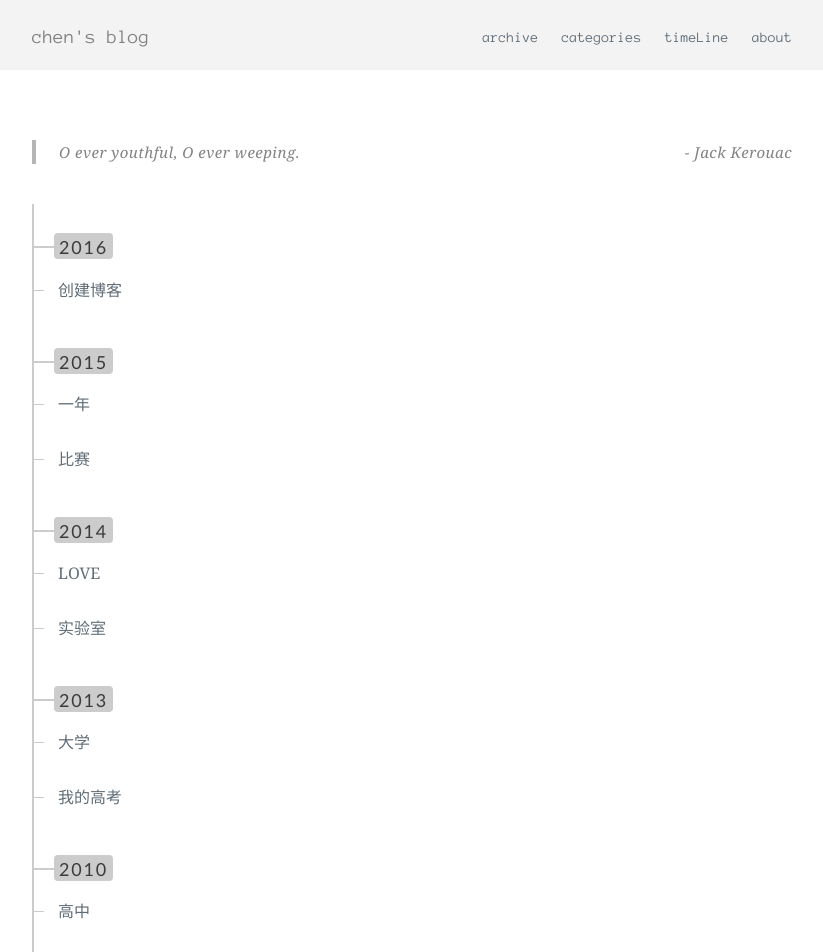
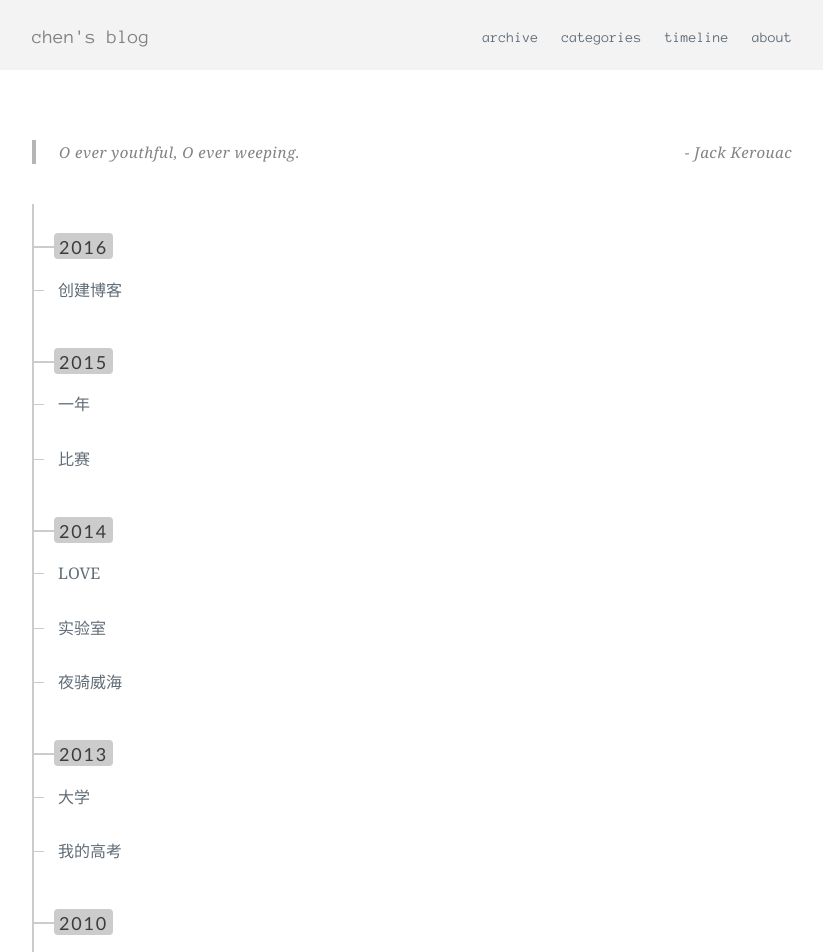
Before and after one commit to elbowzhang/elbow95.github.io, a Jekyll site: the page built from timeline/index.html, in a window 1280 px wide. Shown: the top 952 px of the page, without its empty margins (228-1051 px from the left). Built offline with Jekyll 4.4.1, drawn with Linux system fonts in a browser that asks for light colours.

Commit message:
update style

```diff
--- a/_includes/header.html
+++ b/_includes/header.html
@@ -4,7 +4,7 @@
     <nav class="site-nav">
 		<a class="page-link" href="/header/archive.html">archive</a>
 		<a class="page-link" href="/header/categories.html">categories</a>
-        <a class="page-link" href="/timeline/index.html">timeLine</a>
+        <a class="page-link" href="/timeline/index.html">timeline</a>
         <a class="page-link" href="/header/about.html">about</a>
     </nav>
   </div>
--- a/_sass/_layout.scss
+++ b/_sass/_layout.scss
@@ -66,6 +66,7 @@
     font-size: 14px;
     color: lighten($grey-color,10%);
     margin-left: -$spacing-unit / 2;
+    letter-spacing: 0.3px;
     @extend %clearfix;
 	> a{
 		color: lighten($grey-color,10%);
@@ -154,7 +155,7 @@
 
 .post-link {
     //display: block;
-    font-size: 18px;
+    font-size: 17px;
     text-decoration: none;
 }
 
--- a/timeline/css/screen.css
+++ b/timeline/css/screen.css
@@ -124,7 +124,7 @@
 dl.timelineMinor {
     clear: left;
     float: left;
-    width: 706px;
+    width: 760px;
     padding: 4px 4px 4px 0;
     position: relative;
 
--- a/timeline/index.html
+++ b/timeline/index.html
@@ -9,9 +9,9 @@
     <link rel="stylesheet" href="./inc/colorbox.css" type="text/css" media="screen">
     <link href="./css/default.css" type="text/css" rel="stylesheet">
 </head>
-
+<!--
 <audio src="http://7xs7p7.com1.z0.glb.clouddn.com/audio/follow_your_heart.mp3" autoplay></audio>
-
+-->
 <!--<div class="timelineMajor">
     <h2 class="timelineMajorMarker"><span>Year</span></h2>
     <dl class="timelineMinor">
@@ -108,6 +108,20 @@
             </div>
 			<p>感谢智能车</p>
 			<p>感谢亲爱的小伙伴儿们</p>
+            <br class="clear">
+        </dd>
+    </dl>
+
+    <dl class="timelineMinor">
+        <dt id="20140501"><a>夜骑威海</a></dt>
+        <dd class="timelineEvent" id="20140501EX" style="display:none;">
+            <h3>2014.05.01</h3>
+            <div class="media">
+                <img src="http://7xs7p7.com1.z0.glb.clouddn.com/travel-me.jpg" width="240" height="150">
+				<img src="http://7xs7p7.com1.z0.glb.clouddn.com/travel-weihai.jpg" width="240" height="150">
+            </div>
+			<p>9:00pm - 3:00am</p>
+            <p>威海的日出很美</p>
             <br class="clear">
         </dd>
     </dl>
```
Also changed, not shown: _posts/2016-03-25-Qiniu-cloud.md (+1 -1 lines), _posts/2016-04-16-some-questions-of-markdown.md (added, +16 -0 lines).
